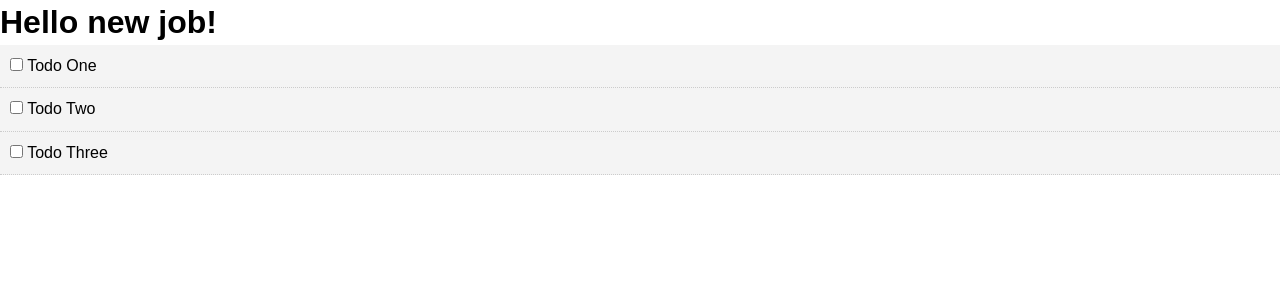
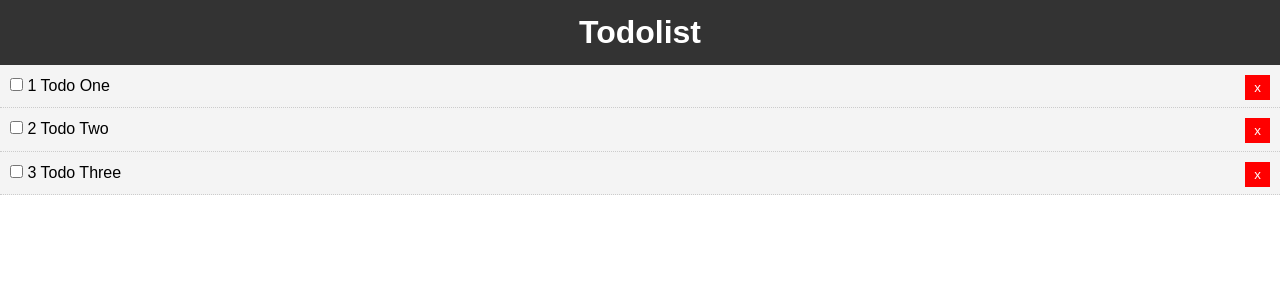
Before and after one commit to echo127/Vue-Todolist, a Vue app: page / in a window 1280 px wide. Shown: the top 300 px of the page. Built offline with nearby package versions, Linux system fonts and the light colour scheme.

Commit message:
add header

```diff
--- a/src/App.vue
+++ b/src/App.vue
@@ -1,37 +1,44 @@
 <template>
   <div id="app">
-    <h1>Hello new job!</h1>
-    <Todos v-bind:todos="todos" />
+    <Header />
+    <Todos v-bind:todos="todos" v-on:del-todo="deleteTodo" />
   </div>
 </template>
 
 <script>
-import Todos from "./components/Todos";
+import Header from './components/layout/header';
+import Todos from './components/Todos';
 export default {
-  name: "app",
+  name: 'app',
   components: {
-    Todos
+    Todos,
+    Header
   },
   data() {
     return {
       todos: [
         {
           id: 1,
-          title: "Todo One",
+          title: 'Todo One',
           completed: false
         },
         {
           id: 2,
-          title: "Todo Two",
+          title: 'Todo Two',
           completed: false
         },
         {
           id: 3,
-          title: "Todo Three",
+          title: 'Todo Three',
           completed: false
         }
       ]
     };
+  },
+  methods: {
+    deleteTodo(id) {
+      this.todos = this.todos.filter(todo => todo.id !== id);
+    }
   }
 };
 </script>
--- a/src/components/TodoItem.vue
+++ b/src/components/TodoItem.vue
@@ -2,7 +2,9 @@
   <div class="todo-item" v-bind:class="{'is-complete':todo.completed}">
     <p>
       <input type="checkbox" v-on:change="markComplete" />
+      {{todo.id}}
       {{todo.title}}
+      <button @click="$emit('del-todo', todo.id)" class="del">x</button>
     </p>
   </div>
 </template>
--- a/src/components/Todos.vue
+++ b/src/components/Todos.vue
@@ -1,7 +1,7 @@
 <template>
   <div>
     <div v-bind:key="todo.id" v-for="todo in todos">
-      <TodoItem v-bind:todo="todo" />
+      <TodoItem v-bind:todo="todo" v-on:del-todo="$emit('del-todo', todo.id)" />
     </div>
   </div>
 </template>
--- /dev/null
+++ b/src/components/layout/header.vue
@@ -0,0 +1,23 @@
+<template>
+  <header class="header">
+    <h1>Todolist</h1>
+  </header>
+</template>
+<script>
+export default {
+  name: 'Header'
+};
+</script>
+
+<style scoped>
+.header {
+  background: #333;
+  color: #fff;
+  text-align: center;
+  padding: 10px;
+}
+.header a {
+  color: #fff;
+  padding-right: 5px;
+}
+</style>
```
